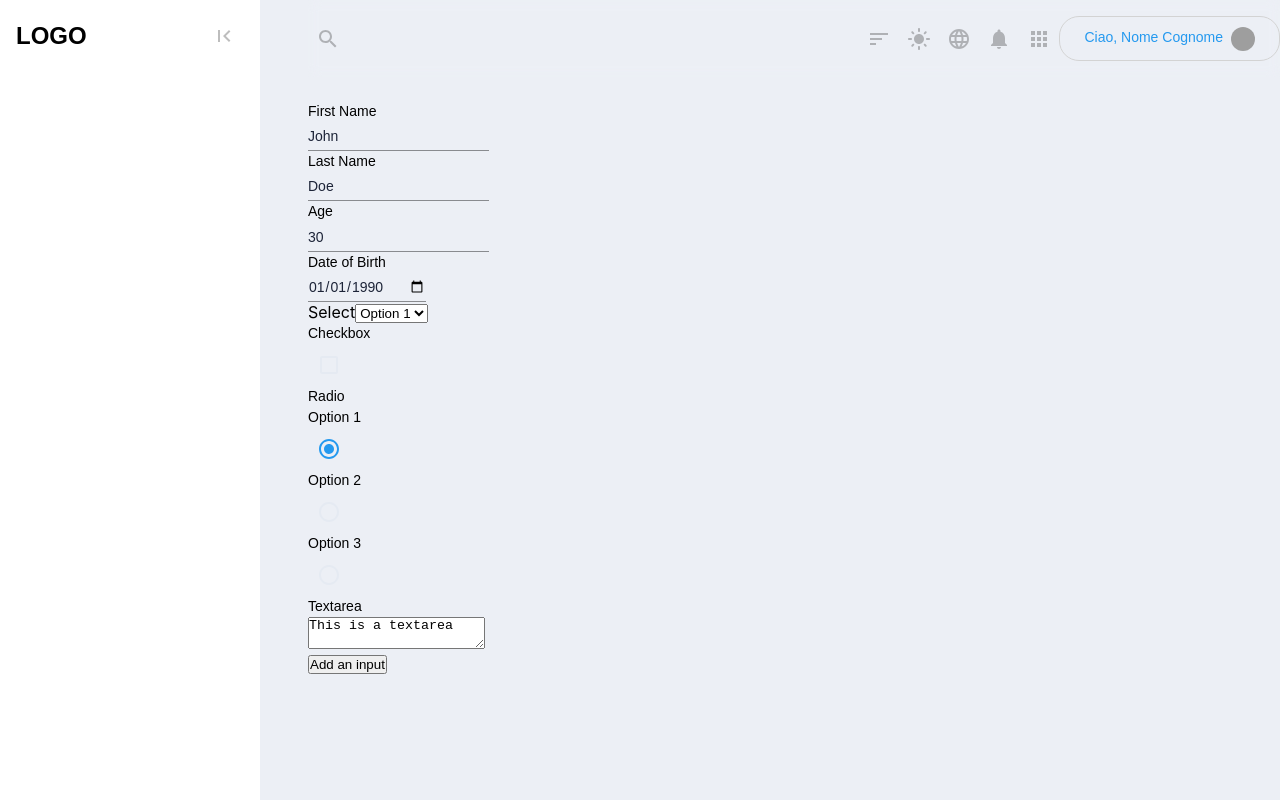
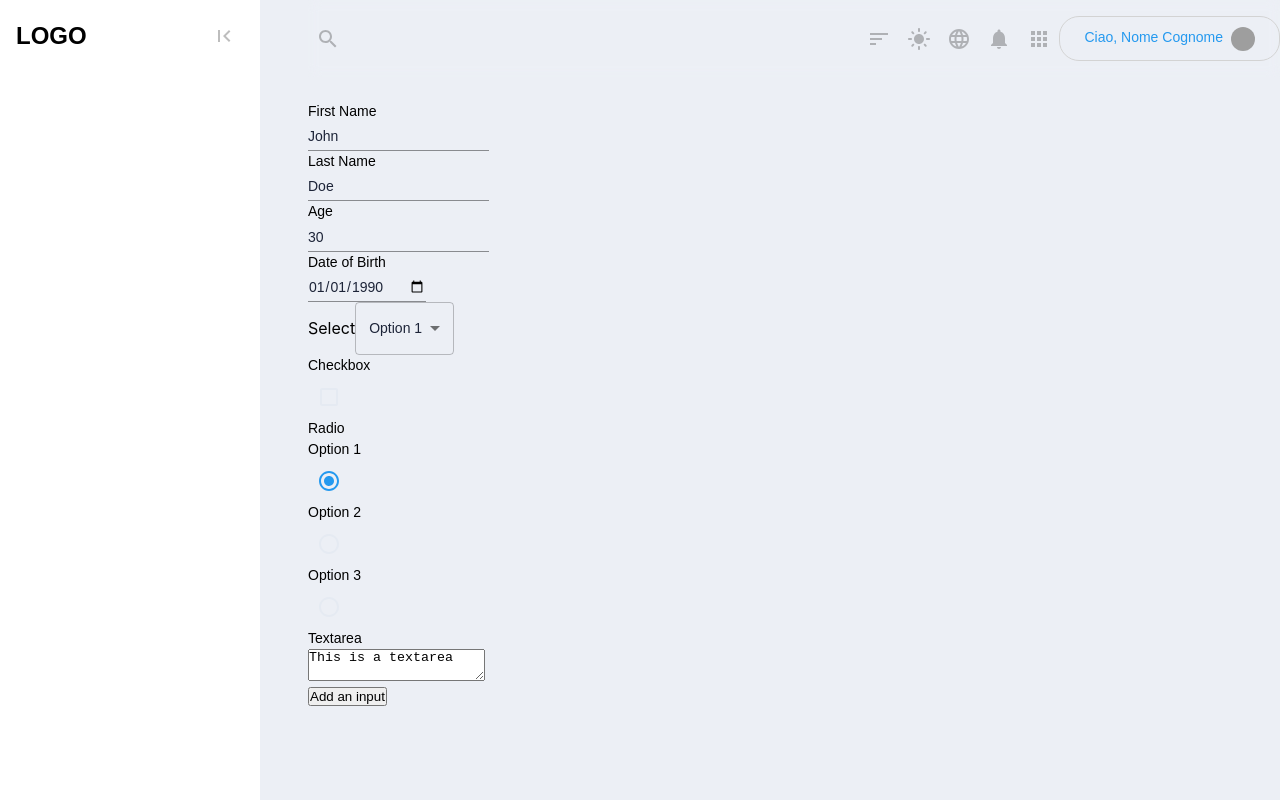
Before and after one commit to alantheandroid/stackhouse-dashboard, a React (Create React App) app: page /form-builder in a window 1280 px wide. Built offline with nearby package versions, Linux system fonts and the light colour scheme; grey boxes are pictures that could not be loaded.

Commit message:
Select Component from MUI added | SelectForm updated

```diff
--- a/src/components/FormComponents/FormSelect/index.tsx
+++ b/src/components/FormComponents/FormSelect/index.tsx
@@ -4,6 +4,7 @@ import { FormElementProps } from '../formElementsProps';
 import { useDispatch, useSelector } from 'react-redux';
 import { makeSelectElementValueByElementId } from '../../../features/formBuilder/selector';
 import { formBuilderActions } from '../../../features/formBuilder/slice';
+import { Select } from '../../Select';
 
 export const FormSelect = ({
   label,
@@ -18,24 +19,23 @@ export const FormSelect = ({
     makeSelectElementValueByElementId(formId, elementId)
   )
 
-  const handleChange = (value: string) => {
+  const handleChange = (e: unknown) => {
+    const value = e as string
     dispatch(formBuilderActions.updateElementValue({ id: elementId, value }));
   };
+
   const handleDisabled = disabled ?? isDisabled;
+
   return (
     <div>
       <label>{label}</label>
-      <select
+      <Select
         value={value as string}
         disabled={handleDisabled}
-        onChange={(e) => handleChange(e.target.value)}
-      >
-        {options?.map((option) => (
-          <option key={option.label} value={option.value}>
-            {option.label}
-          </option>
-        ))}
-      </select>
+        onChange={handleChange}
+        options={options}
+       />
     </div>
   );
+
 };
--- a/src/components/Select/index.tsx
+++ b/src/components/Select/index.tsx
@@ -1,7 +1,34 @@
-import React from 'react'
+// this componenet renders a Select from the MUI library
+// it renders the select and the options (options must be from MUI too)
+// and it must have the same logic of the FormSelect found in
+// src\components\FormComponents\FormSelect\index.tsx
 
-export const Select = () => {
+import React from 'react';
+import { Select as MuiSelect, SelectProps, MenuItem } from '@mui/material';
+import { OptionsType } from '../FormFactory/formModel';
+
+type Props = {
+  value?: string | number;
+  disabled?: boolean;
+  onChange: (value: unknown) => void;
+  selectProps?: SelectProps;
+  options?: OptionsType[];
+};
+
+export const Select = (props: Props) => {
+  const { value, disabled, onChange, selectProps, options } = props;
   return (
-    <div>Select</div>
-  )
-}
+    <MuiSelect
+      value={value}
+      disabled={disabled}
+      onChange={({ target }) => onChange?.(target.value)}
+      {...selectProps}
+    >
+      {options?.map((option) => (
+        <MenuItem key={option.label} value={option.value}>
+          {option.label}
+        </MenuItem>
+      ))}
+    </MuiSelect>
+  );
+};
```
